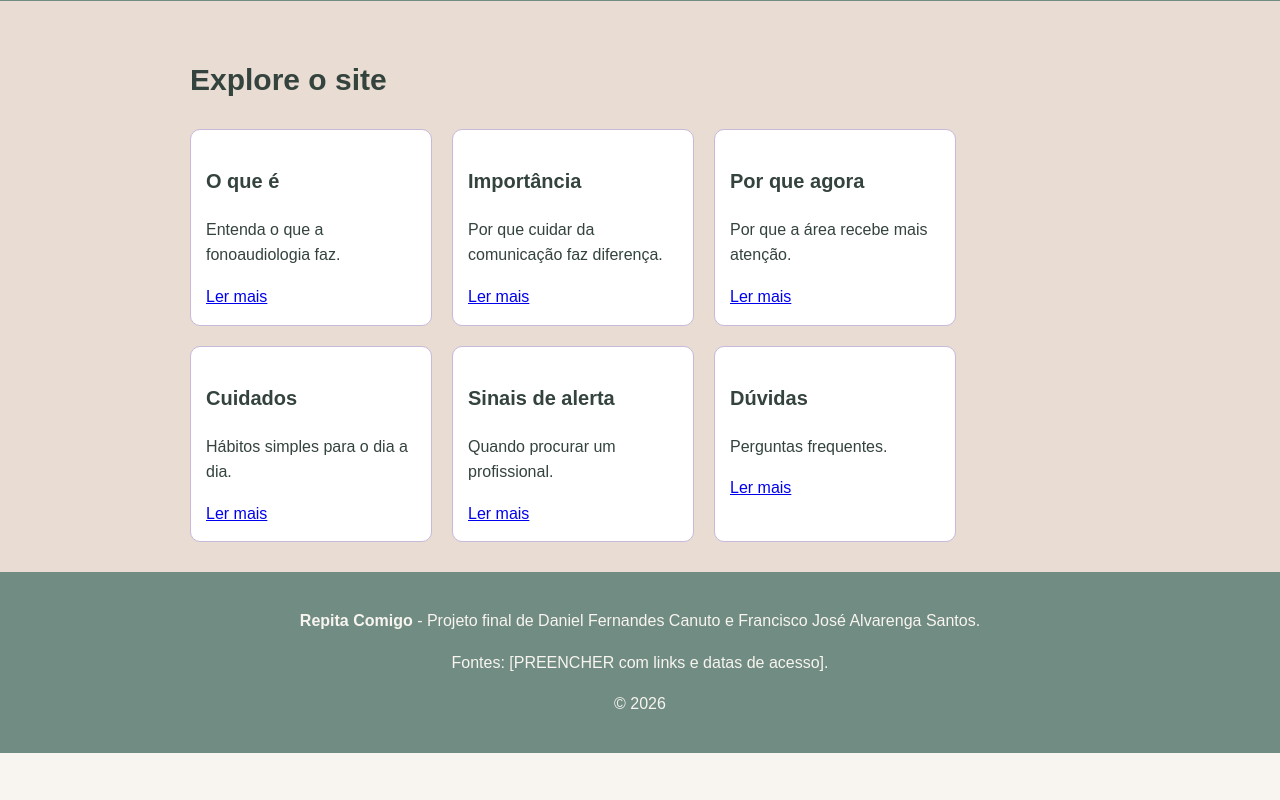
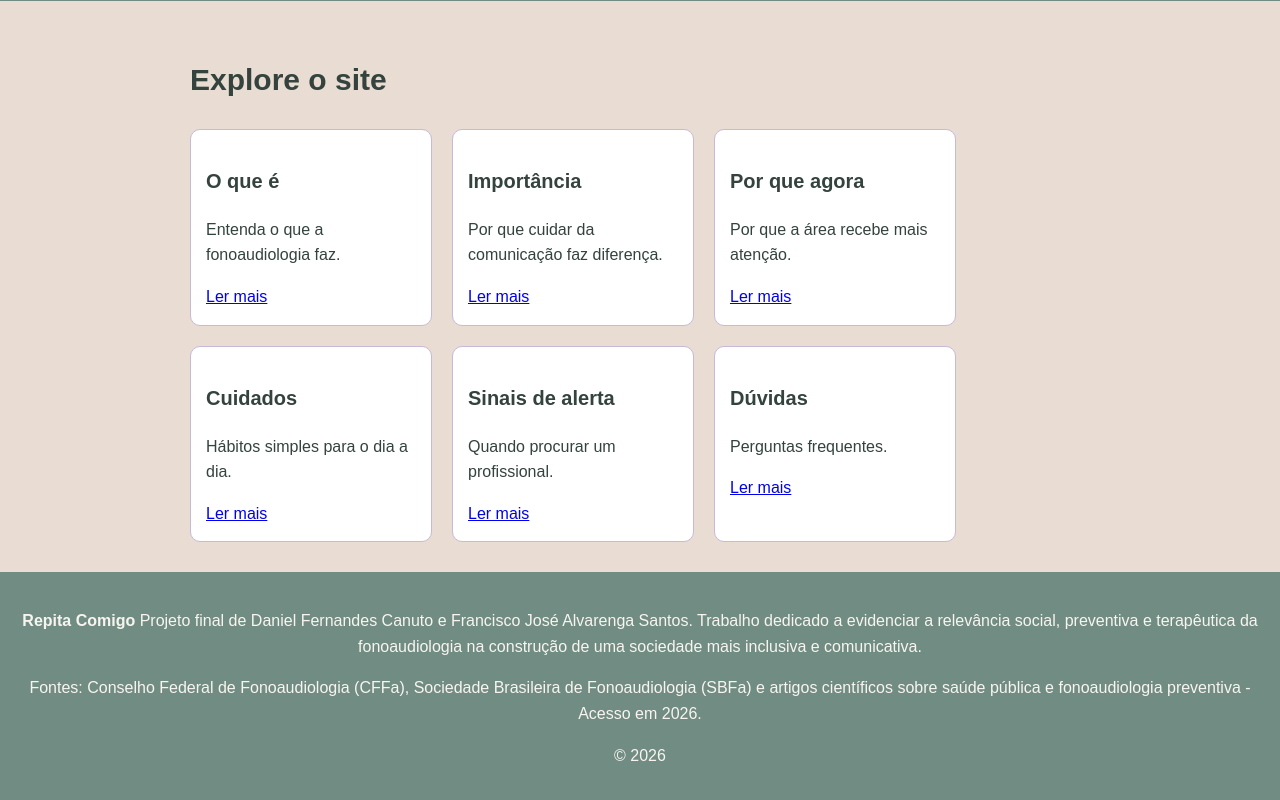
Before and after one commit to danielfdev836/repete_comigo, a plain HTML site: page HTMLS/menu.html in a window 1280 px wide. Shown: the part 668-1468 px from the top of the page. Before the commit the page ends 1421 px from the top, so only its background shows below. Drawn offline with Linux system fonts and the light colour scheme.

Commit message:
Mini reparos no html e correções de scr das imagens

```diff
--- a/HTMLS/menu.html
+++ b/HTMLS/menu.html
@@ -33,7 +33,6 @@
           ajuda e quando vale buscar um profissional.</p>
         <a class="botao" href="o-que-e.html">Conhecer a área</a>
 
-        <!-- IMAGEM 1 (topo): troque o <span> por <img src="img/topo.jpg" alt="..."> -->
         <div class="slot"><span>Espaço para imagem do topo<br>(ex.: criança conversando com fonoaudióloga)</span></div>
       </div>
     </section>
@@ -72,9 +71,12 @@
   </main>
 
   <footer>
-    <p><strong>Repita Comigo</strong> - Projeto final de Daniel Fernandes Canuto e Francisco José Alvarenga Santos.</p>
-    <p>Fontes: [PREENCHER com links e datas de acesso].</p>
-    <p>© <span id="ano"></span></p>
+      <p><strong>Repita Comigo</strong> Projeto final de Daniel Fernandes Canuto e Francisco José Alvarenga
+      Santos. Trabalho dedicado a evidenciar a relevância social, preventiva e terapêutica da fonoaudiologia na
+      construção de uma sociedade mais inclusiva e comunicativa.</p>
+      <p>Fontes: Conselho Federal de Fonoaudiologia (CFFa), Sociedade Brasileira de Fonoaudiologia (SBFa) e artigos
+        científicos sobre saúde pública e fonoaudiologia preventiva - Acesso em 2026.</p>
+      <p>© <span id="ano"></span></p>
   </footer>
 
   <script src="../JS/script.js"></script>
```
Also changed, not shown: HTMLS/cuidados.html (+4 -7 lines), HTMLS/o-que-e.html (+0 -2 lines).
